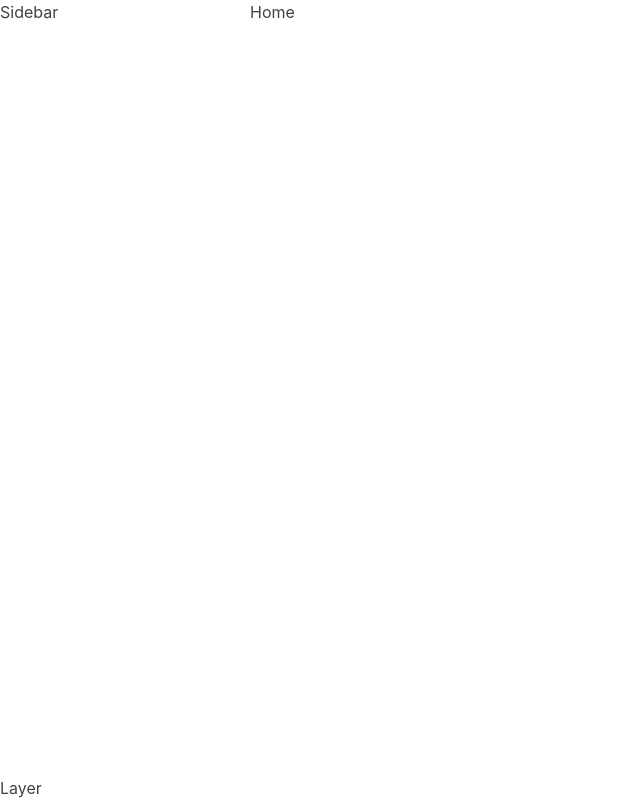
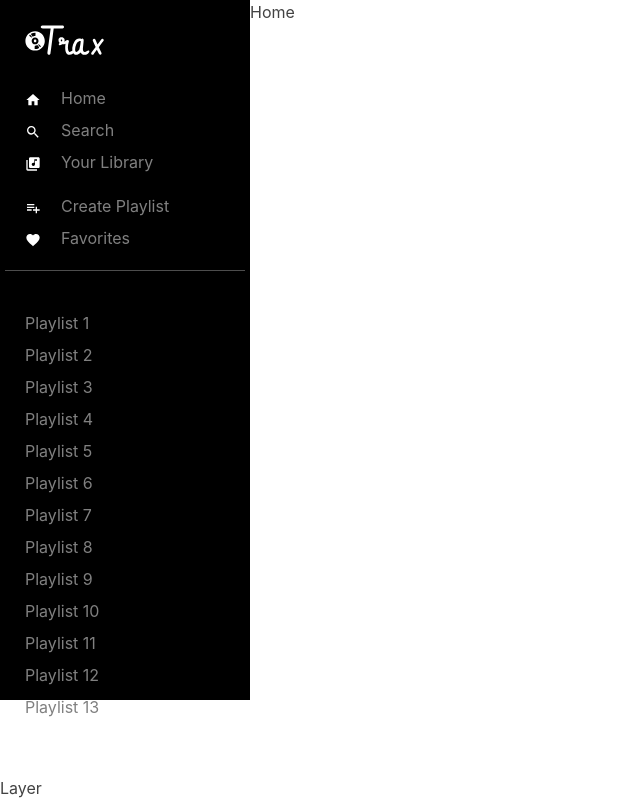
Before and after one commit to Samikmalhotra/Spotify-Clone, a Next.js app in the folder client/: page / in a window 1280 px wide. Shown: the whole page, without its empty margins (0-640 px from the left). Built offline with nearby package versions, Linux system fonts and the light colour scheme.

Commit message:
added placeholder data

```diff
--- a/client/components/playerLayout.tsx
+++ b/client/components/playerLayout.tsx
@@ -1,10 +1,12 @@
 import { Box } from "@chakra-ui/layout";
+import Sidebar from "./sidebar";
+
 
 const PlayerLayout = ({ children }) => {
   return (
     <Box width="100vw" height="100vh">
         <Box position="absolute" top="0" width="250px" left="0">
-            Sidebar
+            <Sidebar/>
         </Box>
         <Box marginLeft="250px">
             {children}
--- /dev/null
+++ b/client/components/sidebar.tsx
@@ -0,0 +1,133 @@
+import React from "react";
+import {
+  Box,
+  List,
+  ListItem,
+  ListIcon,
+  Divider,
+  Center,
+  LinkBox,
+  LinkOverlay,
+} from "@chakra-ui/layout";
+import {
+  MdFavorite,
+  MdHome,
+  MdLibraryMusic,
+  MdPlaylistAdd,
+  MdSearch,
+} from "react-icons/md";
+import NextImage from "next/image";
+import NextLink from "next/link";
+
+const navMenu = [
+  {
+    name: "Home",
+    icon: MdHome,
+    route: "/",
+  },
+  {
+    name: "Search",
+    icon: MdSearch,
+    route: "/search",
+  },
+  {
+    name: "Your Library",
+    icon: MdLibraryMusic,
+    route: "/library",
+  },
+];
+
+const musicMenu = [
+  {
+    name: "Create Playlist",
+    icon: MdPlaylistAdd,
+    route: "/",
+  },
+  {
+    name: "Favorites",
+    icon: MdFavorite,
+    route: "/favorites",
+  },
+];
+
+const playlists = new Array(30).fill(1).map((_, i) => `Playlist ${i + 1}`);
+
+const Sidebar = () => {
+  return (
+    <Box
+      width={"100%"}
+      height="calc(100vh - 100px)"
+      bg="black"
+      paddingX={"5px"}
+      color="gray"
+    >
+      <Box paddingY={"20px"} height="100%">
+        <Box width={"120px"} marginBottom={"20px"} paddingX="20px">
+          <NextImage src="/trax.svg" height={60} width={120} />
+        </Box>
+        <Box marginBottom={"20px"}>
+          <List spacing={2}>
+            {navMenu.map((menu) => {
+              return (
+                <ListItem paddingX={"20px"} fontSize={"16px"} key={menu.name}>
+                  <LinkBox>
+                    <NextLink href={menu.route} passHref>
+                      <LinkOverlay>
+                        <ListIcon
+                          as={menu.icon}
+                          color="white"
+                          marginRight={"20px"}
+                        ></ListIcon>
+                        {menu.name}
+                      </LinkOverlay>
+                    </NextLink>
+                  </LinkBox>
+                </ListItem>
+              );
+            })}
+          </List>
+        </Box>
+        <Box marginTop={"20px"}>
+          <List spacing={2}>
+            {musicMenu.map((item) => {
+              return (
+                <ListItem paddingX="20px" fontSize={"16px"} key={item.name}>
+                  <LinkBox>
+                    <NextLink href={item.route} passHref>
+                      <LinkOverlay>
+                        <ListIcon
+                          as={item.icon}
+                          color="white"
+                          marginRight={"20px"}
+                        ></ListIcon>
+                        {item.name}
+                      </LinkOverlay>
+                    </NextLink>
+                  </LinkBox>
+                </ListItem>
+              );
+            })}
+          </List>
+        </Box>
+        <Divider bg="gray.600" marginY={"20px"} />
+        <Box height={"66%"} overflowY="auto" paddingY="20px">
+          <List spacing={2}>
+            {playlists.map((playlist) => {
+              return (
+                <ListItem paddingX="20px" key={playlist}>
+                  <LinkBox>
+                    <NextLink href="/" passHref>
+                      <LinkOverlay>{playlist}</LinkOverlay>
+                    </NextLink>
+                  </LinkBox>
+                </ListItem>
+              );
+            })}
+          </List>
+        </Box>
+      </Box>
+    </Box>
+  );
+};
+
+export default Sidebar;
```
Also changed, not shown: client/public/trax.svg (added).
